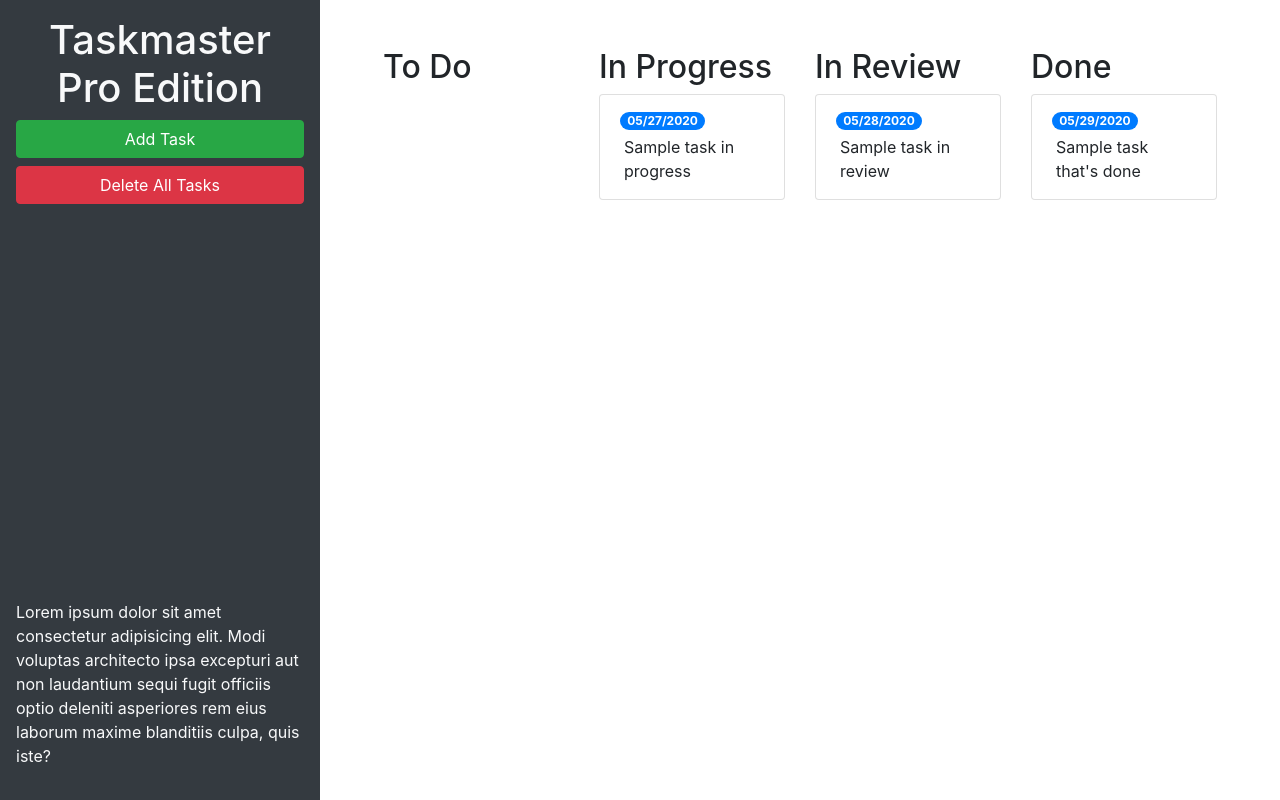
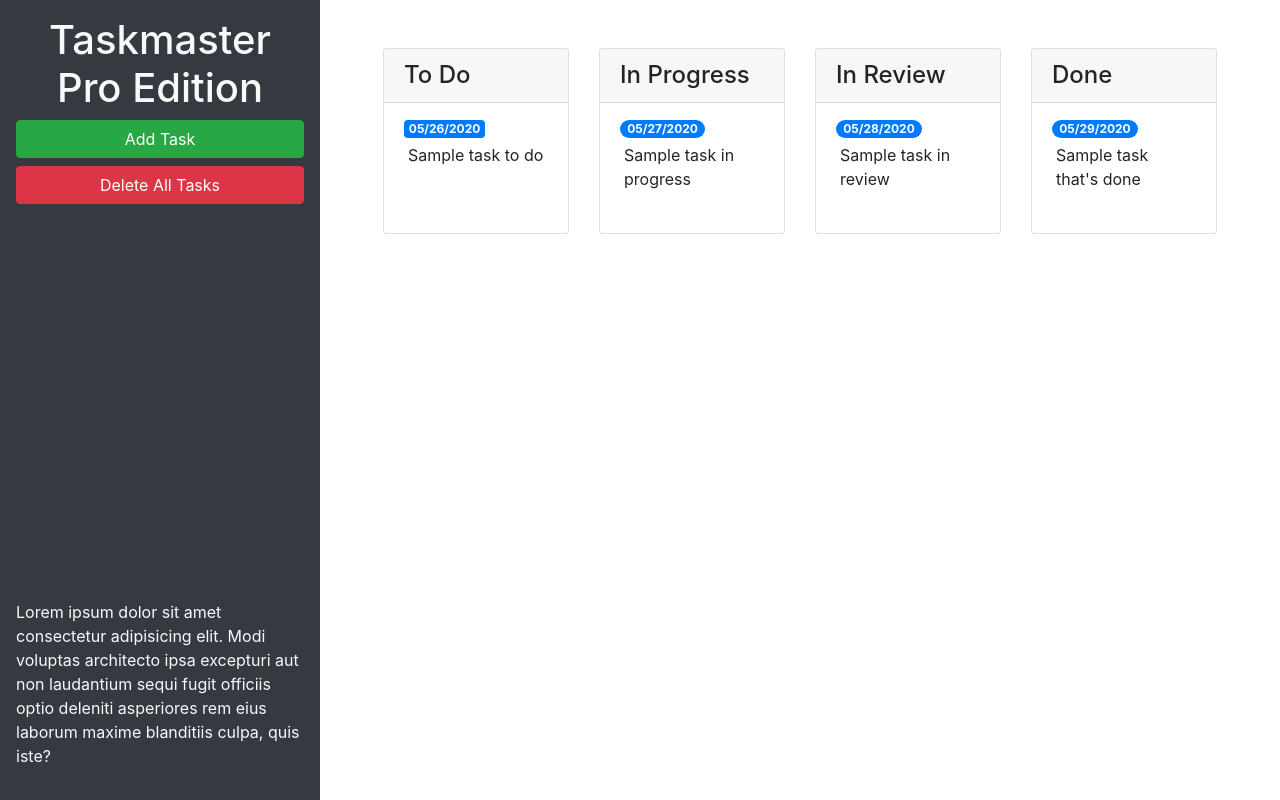
Before and after one commit to TuckerLarrabee/TaskMasterPro, a plain HTML site: page index.html in a window 1280 px wide. Drawn offline with nearby package versions, Linux system fonts and the light colour scheme.

Commit message:
bootstrap grid and component

```diff
--- a/index.html
+++ b/index.html
@@ -26,41 +26,54 @@
     <main class="col-12 col-lg-9" id="bg">
       <div class="m-5 row justify-content-around">
         <div class="col-12 col-md-6 col-xl-3 mb-3">
-          <h2>To Do</h2>
-          <ul id="list-toDo" class="list-group"> </ul>
+          <div class="card">
+            <h4 class="card-header">To Do</h4>
+            <ul id="list-toDo" class="list-group list-group-flush">
+              <li class="list-group-item">
+                <span class="badge badge-primary badge =-pill">05/26/2020</span>
+                <p class="m-1">Sample task to do</p>
+              </li>
+            </ul>
+          </div>
         </div>
         <!-- todo end -->
         <!-- inprogress start -->
         <div class="col-12 col-md-6 col-xl-3 mb-3">
-          <h2>In Progress</h2>
-          <ul id="list-inProgress" class="list-group">
+          <div class="card">
+            <h4 class="card-header">In Progress</h4>
+            <ul id="list-inProgress" class="list-group list-group-flush">
               <li class="list-group-item">
                 <span class="badge badge-primary badge-pill">05/27/2020</span>
                 <p class="m-1">Sample task in progress</p>
               </li>
             </ul>
           </div>
+        </div>
         <!-- Inprogress end -->
         <!-- in review start -->
         <div class="col-12 col-md-6 col-xl-3 mb-3">
-          <h2>In Review</h2>
-          <ul id="list-inReview" class="list-group">
+          <div class="card">
+            <h4 class="card-header">In Review</h4>
+            <ul id="list-inReview" class="list-group list-group-flush">
               <li class="list-group-item">
                 <span class="badge badge-primary badge-pill">05/28/2020</span>
                 <p class="m-1">Sample task in review</p>
               </li>
             </ul>
           </div>
+        </div>
         <!-- in review end -->
         <!-- done start -->
         <div class="col-12 col-md-6 col-xl-3 mb-3">
-          <h2>Done</h2>
-          <ul id="list-done" class="list-group">
+          <div class="card">
+            <h4 class="card-header">Done</h4>
+            <ul id="list-done" class="list-group list-group-flush">
               <li class="list-group-item">
                 <span class="badge badge-primary badge-pill">05/29/2020</span>
                 <p class="m-1">Sample task that's done</p>
               </li>
             </ul>
+          </div>
         </div>
         <!-- done end -->
       </div>
@@ -82,11 +95,11 @@
           <form>
             <div class="form-group">
               <label for="modalTaskDescription">Task description</label>
-              <textarea id="modalTaskDescription" rows="3"></textarea>
+              <textarea id="modalTaskDescription" rows="3" class="form-control"></textarea>
             </div>
             <div class="form-group">
               <label for="modalDueDate">Due date</label>
-              <input type="text" id="modalDueDate" placeholder="mm/dd/yyyy" autocomplete="off" />
+              <input type="text" class="form-control" id="modalDueDate" placeholder="mm/dd/yyyy" autocomplete="off" />
             </div>
           </form>
         </div>
```
Lines whose indentation alone changed are shown as unchanged.
